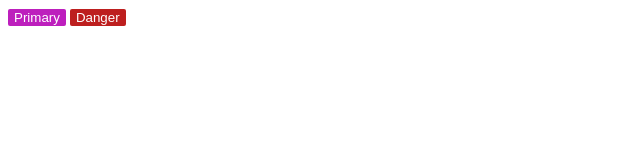
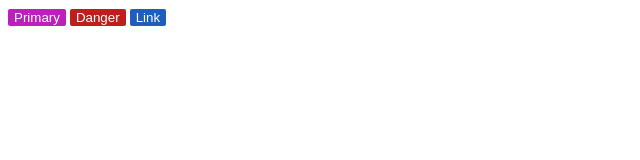
Before and after one commit to MosutLarisa/curs4, a plain HTML site: page index.html in a window 1280 px wide. Shown: the full height of the page, 0-640 px from the left. Drawn offline with Linux system fonts and the light colour scheme.

Commit message:
am adaugat butonul albastru-link

```diff
--- a/index.html
+++ b/index.html
@@ -12,6 +12,8 @@
     <div>
         <button class="purple-button">Primary</button>
         <button class="red-button">Danger</button>
+        <button class="blue-button">Link</button>
+
 
     </div>
 </body>
--- a/style.css
+++ b/style.css
@@ -11,3 +11,9 @@
     border-radius: 2px;
     border-width: 0;
 }
+.blue-button{
+    background-color: rgb(29, 94, 190);
+    color: white;
+    border-radius: 2px;
+    border-width: 0;
+}
```
